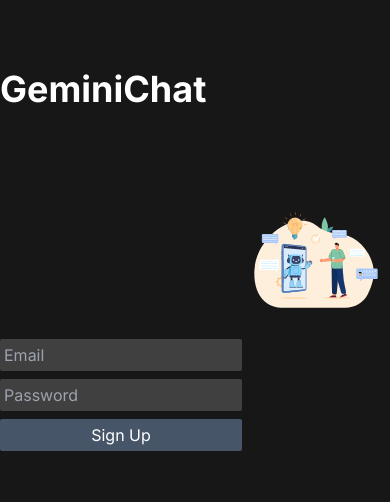
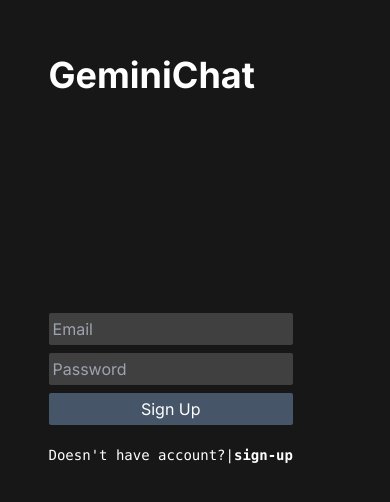
Before and after one commit to Krish-Na-Pal/GeminiChat_v_1.0.0, a React (Vite) app: page /sign-in in a window 390 px wide. Shown: the part 162-664 px from the top of the page. Built offline with nearby package versions, Linux system fonts and the light colour scheme; no server answers.

Commit message:
css: update css

```diff
--- a/src/_auth/AuthLayout.jsx
+++ b/src/_auth/AuthLayout.jsx
@@ -16,7 +16,7 @@ const AuthLayout = () => {
                         <Outlet />
                       </div>
                     </div>
-                    <div>
+                    <div className="invisible w-0 sm:visible sm:w-auto">
                       <img
                         src="/assets/images/logo.svg"
                         alt="logo"
--- a/src/_auth/forms/Signin.jsx
+++ b/src/_auth/forms/Signin.jsx
@@ -1,6 +1,7 @@
 import React, { useState } from 'react'
 import toast from 'react-hot-toast';
 import { useNavigate } from 'react-router-dom';
+import { Link } from 'react-router-dom';
 
 const Signin = () => {
   const [email, setEmail] = useState('');
@@ -39,7 +40,7 @@ const Signin = () => {
   }
 
   return (
-    <>
+    <div className=' grid gap-5'>
       <form
         onSubmit={handleSubmit}
         className="grid gap-2"
@@ -77,7 +78,11 @@ const Signin = () => {
             }
           </button>
       </form>
-    </>
+        <div className='flex'>
+          <p className=' text-sm font-mono'>Doesn't have account?|</p>
+          <Link  to="/sign-up" className=' text-sm font-mono font-bold hover:text-violet-400'>sign-up</Link>
+        </div>
+    </div>
   )
 }
 
--- a/src/_auth/forms/Signup.jsx
+++ b/src/_auth/forms/Signup.jsx
@@ -1,6 +1,6 @@
 import React, { useState } from 'react'
 import toast from 'react-hot-toast';
-import { useNavigate } from 'react-router-dom';
+import { Link, useNavigate } from 'react-router-dom';
 
 const Signup = () => {
   const [isLoading, setIsLoading] = useState(false);
@@ -42,7 +42,7 @@ const Signup = () => {
   }
 
   return (
-    <>
+    <div className='grid gap-5'>
         <form
         //   ref={formRef}
           onSubmit={handleSubmit}
@@ -100,7 +100,12 @@ const Signup = () => {
             }
           </button>
         </form>
-    </>
+
+        <div className='flex'>
+          <p className=' text-sm font-mono'>Already have account?|</p>
+          <Link  to="/sign-in" className=' text-sm font-mono font-bold hover:text-violet-400'>sign-in</Link>
+        </div>
+    </div>
   )
 }
 
```
